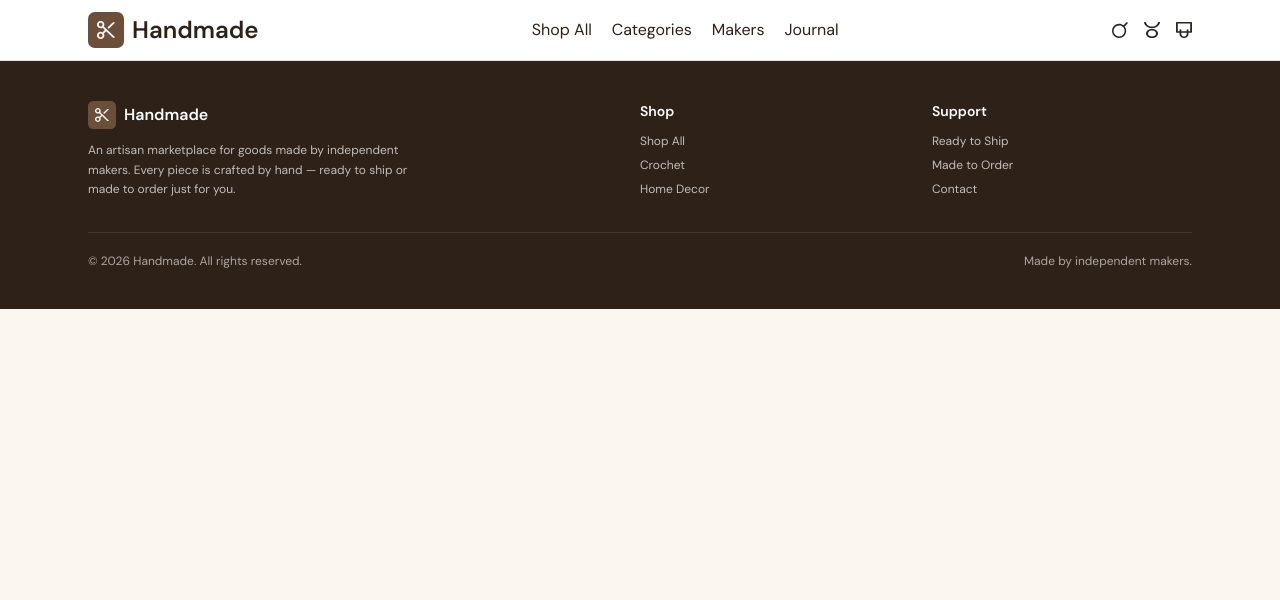
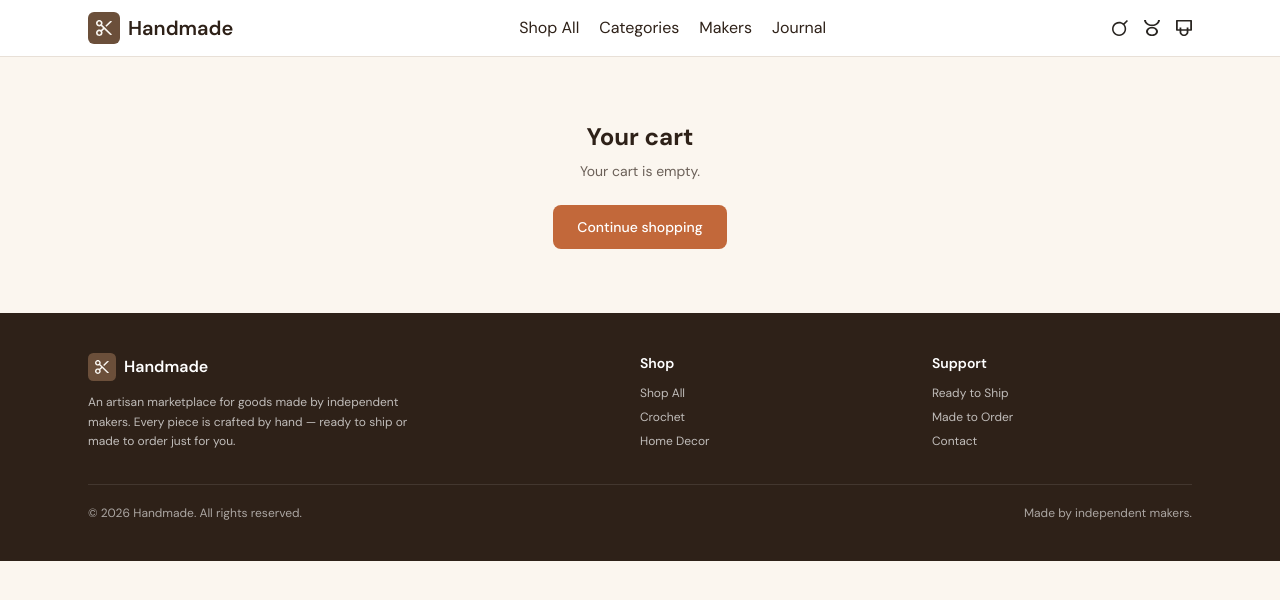
Before and after one commit to ProShaheer/HandMade, a React (Vite) app: page /cart in a window 1280 px wide. Shown: the top 600 px of the page. Built offline with nearby package versions, Linux system fonts and the light colour scheme.

Commit message:
Account and Cart Add

```diff
--- a/src/App.jsx
+++ b/src/App.jsx
@@ -1,3 +1,5 @@
+import Cart from "./Pages/Cart";
+import Account from "./Pages/Account";
 import { Routes, Route } from "react-router-dom";
 import Navbar from "./Components/Navbar";
 import Footer from "./Components/Footer";
@@ -5,7 +7,6 @@ import ScrollToHash from "./Components/ScrollToHash";
 import Home from "./Pages/Home";
 import Shop from "./Pages/Shop";
 import Product from "./Pages/Product";
-
 
 function App() {
   return (
@@ -16,6 +17,8 @@ function App() {
         <Route path="/" element={<Home />} />
         <Route path="/shop" element={<Shop />} />
         <Route path="/product/:id" element={<Product />} />
+        <Route path="/cart" element={<Cart />} />
+        <Route path="/account" element={<Account />} />
       </Routes>
       <Footer />
     </div>
--- a/src/Components/Categories.jsx
+++ b/src/Components/Categories.jsx
@@ -33,7 +33,7 @@ function Categories() {
             <img
               src={item.image}
               alt={item.name}
-              className="aspect-square w-full object-cover"
+             className="aspect-5/6 w-full object-cover"
             />
             <p className="py-3 text-center text-sm font-medium text-cocoa">
               {item.name}
--- a/src/Components/Navbar.jsx
+++ b/src/Components/Navbar.jsx
@@ -13,6 +13,12 @@ const links = [
   { label: "Journal", to: "/#journal" },
 ];
 
+const icons = [
+  { label: "Search", src: searchIcon, to: "/shop?focus=search" },
+  { label: "Account", src: userIcon, to: "/account" },
+  { label: "Shopping cart", src: cartIcon, to: "/cart" },
+];
+
 function Navbar() {
   const [isOpen, setIsOpen] = useState(false);
 
@@ -20,8 +26,8 @@ function Navbar() {
     <header className="w-full border-b border-line bg-white">
       <nav className="mx-auto flex max-w-6xl items-center justify-between px-6 py-3">
         <Link to="/" className="flex items-center gap-2">
-          <img src={homeLogo} alt="Handmade logo" className="h-9 w-9" />
-          <span className="text-2xl font-semibold text-cocoa">Handmade</span>
+          <img src={homeLogo} alt="Handmade logo" className="h-8 w-8" />
+          <span className="text-xl font-semibold text-cocoa">Handmade</span>
         </Link>
 
         <ul className="hidden items-center gap-5 text-[16px] text-cocoa md:flex">
@@ -33,9 +39,16 @@ function Navbar() {
         </ul>
 
         <div className="flex items-center gap-4">
-          <img src={searchIcon} alt="Search" className="h-4 w-4" />
-          <img src={userIcon} alt="Account" className="h-4 w-4" />
-          <img src={cartIcon} alt="Shopping cart" className="h-4 w-4" />
+          {icons.map((icon) => (
+            <Link
+              key={icon.label}
+              to={icon.to}
+              aria-label={icon.label}
+              className="transition hover:opacity-60"
+            >
+              <img src={icon.src} alt="" className="h-4 w-4" />
+            </Link>
+          ))}
 
           <button
             className="text-cocoa md:hidden"
--- /dev/null
+++ b/src/Pages/Account.jsx
@@ -0,0 +1,20 @@
+import { Link } from "react-router-dom";
+
+function Account() {
+  return (
+    <main className="mx-auto max-w-6xl px-6 py-16 text-center">
+      <h1 className="text-2xl font-bold text-cocoa">My account</h1>
+      <p className="mt-2 text-sm text-cocoa/70">
+        Sign in to see your orders and saved items.
+      </p>
+      <Link
+        to="/shop"
+        className="mt-6 inline-block rounded-lg bg-brand px-6 py-3 text-sm font-medium text-white transition hover:opacity-90"
+      >
+        Back to shop
+      </Link>
+    </main>
+  );
+}
+
+export default Account;
--- /dev/null
+++ b/src/Pages/Cart.jsx
@@ -0,0 +1,18 @@
+import { Link } from "react-router-dom";
+
+function Cart() {
+  return (
+    <main className="mx-auto max-w-6xl px-6 py-16 text-center">
+      <h1 className="text-2xl font-bold text-cocoa">Your cart</h1>
+      <p className="mt-2 text-sm text-cocoa/70">Your cart is empty.</p>
+      <Link
+        to="/shop"
+        className="mt-6 inline-block rounded-lg bg-brand px-6 py-3 text-sm font-medium text-white transition hover:opacity-90"
+      >
+        Continue shopping
+      </Link>
+    </main>
+  );
+}
+
+export default Cart;
--- a/src/Pages/Shop.jsx
+++ b/src/Pages/Shop.jsx
@@ -98,6 +98,7 @@ function Shop() {
               value={search}
               onChange={(e) => setSearch(e.target.value)}
               placeholder="Search artisan crafts..."
+              autoFocus={params.get("focus") === "search"}
               className="w-full bg-transparent text-sm text-cocoa outline-none placeholder:text-cocoa/50"
             />
           </div>
```
